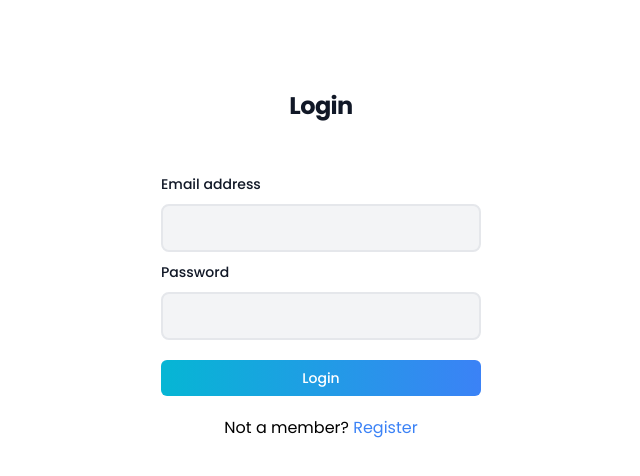
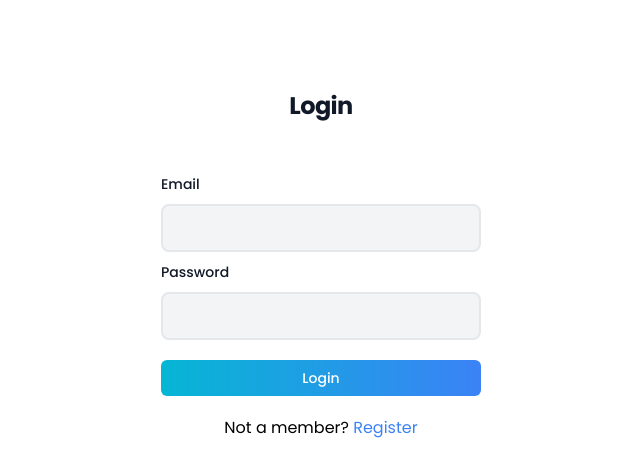
Before and after one commit to detrujamilan/e-commerce, a React (Create React App) app: page / in a window 1280 px wide. Shown: the top 476 px of the page, without its empty margins (319-959 px from the left). Built offline with nearby package versions, Linux system fonts and the light colour scheme.

Commit message:
forms flow change

```diff
--- a/src/App.js
+++ b/src/App.js
@@ -3,7 +3,7 @@ import Header from "./common/Header/Header";
 import DashBoard from "./components/Screens/DahsBoard/DashBoard";
 import Signup from "./components/Screens/SignUp/Signup";
 import Login from "./components/Screens/Login/Login";
-import PageNotFound from "./common/NotFound/PageNotFound";
+import PageNotFound from "./common/PageNotFound/PageNotFound";
 
 function App() {
   return (
--- /dev/null
+++ b/src/common/Forms/Forms.js
@@ -0,0 +1,47 @@
+import React from "react";
+import { InputFiled } from "../Inputs/InputFiled";
+
+const Forms = ({
+  pagetitle,
+  EmailLabel,
+  PasswordLabel,
+  passwordInput,
+  emailInput,
+  ButtonField,
+  pageDescription,
+  ButtonFieldLogin
+}) => {
+  return (
+    <div>
+      <div className="flex min-h-full flex-col justify-center px-6 py-12 lg:px-8">
+        <div className="sm:mx-auto sm:w-full sm:max-w-sm">
+          <h2 className="mt-10 text-center text-2xl font-bold leading-9 tracking-tight text-gray-900">
+            {pagetitle}
+          </h2>
+        </div>
+
+        <div className="mt-10 flex justify-center flex-col items-center ">
+          <div>
+            <div className="mt-2">
+              <label className="block text-sm font-medium leading-6 text-gray-900">
+                {EmailLabel}
+              </label>
+              <div className="mt-2">{emailInput}</div>
+            </div>
+            <div className="mt-2">
+              <label className="block text-sm font-medium leading-6 text-gray-900">
+                {PasswordLabel}
+              </label>
+              <div className="mt-2">{passwordInput}</div>
+            </div>
+            {ButtonField}
+            {ButtonFieldLogin}
+          </div>
+          {pageDescription}
+        </div>
+      </div>
+    </div>
+  );
+};
+
+export default Forms;
--- /dev/null
+++ b/src/common/dummyData/DummyData.js
@@ -0,0 +1,15 @@
+import saree from "../../assets/images/1.jpg";
+import saree2 from "../../assets/images/2.jpg";
+import saree3 from "../../assets/images/3.jpg";
+
+export const Images = [
+  {
+    image: saree,
+  },
+  {
+    image: saree2,
+  },
+  {
+    image: saree3,
+  },
+];
--- a/src/components/Screens/DahsBoard/Carousel.js
+++ b/src/components/Screens/DahsBoard/Carousel.js
@@ -1,7 +1,7 @@
 import React from "react";
 import AliceCarousel from "react-alice-carousel";
 import "react-alice-carousel/lib/alice-carousel.css";
-import { Images } from "../../../dummyData/DummyData";
+import { Images } from "../../../common/dummyData/DummyData";
 
 const Carousel = () => {
   const items = Images.map((img) => (
--- a/src/components/Screens/Login/Login.js
+++ b/src/components/Screens/Login/Login.js
@@ -2,72 +2,67 @@ import React, { useState } from "react";
 import { InputFiled } from "../../../common/Inputs/InputFiled";
 import ButtonField from "../../../common/Buttons/ButtonField";
 import { useNavigate } from "react-router-dom";
+import Forms from "../../../common/Forms/Forms";
+import { ToastContainer, toast } from "react-toastify";
 
 const Login = () => {
   const [email, setEmail] = useState("");
   const [password, setPassword] = useState("");
   const navigate = useNavigate();
+
+  const handlLogin = () => {
+    if (!email || !password) {
+      toast.warning("Please required all fields");
+      return;
+    }
+  };
   return (
-    <div className="flex min-h-full flex-col justify-center px-6 py-12 lg:px-8">
-      <div className="sm:mx-auto sm:w-full sm:max-w-sm">
-        <h2 className="mt-10 text-center text-2xl font-bold leading-9 tracking-tight text-gray-900">
-          Login
-        </h2>
-      </div>
-
-      <div className="mt-10 flex justify-center flex-col items-center ">
-        <div>
-          <div className="mt-2">
-            <label className="block text-sm font-medium leading-6 text-gray-900">
-              Email address
-            </label>
-            <div className="mt-2">
+    <>
+      <ToastContainer />
+      <Forms
+        pagetitle={"Login"}
+        EmailLabel={"Email"}
+        emailInput={
           <InputFiled
-                className="w-[20rem] "
             value={email}
             type="email"
+            className="w-[20rem] "
             onChange={(e) => {
               setEmail(e.target.value);
             }}
           />
-            </div>
-          </div>
-          <div className="mt-2">
-            <label className="block text-sm font-medium leading-6 text-gray-900">
-              Password
-            </label>
-            <div className="mt-2">
+        }
+        PasswordLabel={"Password"}
+        passwordInput={
           <InputFiled
             value={password}
+            type="password"
             className="w-[20rem] "
-                type="password"
             onChange={(e) => {
               setPassword(e.target.value);
             }}
           />
-            </div>
-          </div>
+        }
+        ButtonField={
           <ButtonField
-            className="mt-5 w-full"
             title={"Login"}
-            onclick={() => {
-              console.log("hello");
-            }}
+            className="w-full mt-5"
+            onclick={handlLogin}
           />
-        </div>
+        }
+        pageDescription={
           <p className="mt-5">
             Not a member?
             <span
               className="text-blue-500 cursor-pointer"
-            onClick={() => {
-              navigate("/signup");
-            }}
+              onClick={() => navigate("/signup")}
             >
               &nbsp;Register
             </span>
           </p>
-      </div>
-    </div>
+        }
+      />
+    </>
   );
 };
 
--- a/src/components/Screens/SignUp/Signup.js
+++ b/src/components/Screens/SignUp/Signup.js
@@ -2,41 +2,38 @@ import React, { useState } from "react";
 import { InputFiled } from "../../../common/Inputs/InputFiled";
 import ButtonField from "../../../common/Buttons/ButtonField";
 import { useNavigate } from "react-router-dom";
+import Forms from "../../../common/Forms/Forms";
+import { ToastContainer, toast } from "react-toastify";
 
 const Signup = () => {
   const [email, setEmail] = useState("");
   const [password, setPassword] = useState("");
   const navigate = useNavigate();
+
+  const handleSignup = () => {
+    if (!email || !password) {
+      toast.warning("Please required all fields");
+      return;
+    }
+  };
   return (
-    <div className="flex min-h-full flex-col justify-center px-6 py-12 lg:px-8">
-      <div className="sm:mx-auto sm:w-full sm:max-w-sm">
-        <h2 className="mt-10 text-center text-2xl font-bold leading-9 tracking-tight text-gray-900">
-          Sign in to your account
-        </h2>
-      </div>
-
-      <div className="mt-10 flex justify-center flex-col items-center ">
-        <div className="">
-          <div className="mt-2">
-            <label className="block text-sm font-medium leading-6 text-gray-900">
-              Email address
-            </label>
-            <div className="mt-2">
+    <>
+      <ToastContainer />
+      <Forms
+        pagetitle={"Sign in to your account"}
+        EmailLabel={"Email Address"}
+        emailInput={
           <InputFiled
-                className="w-[20rem] "
             value={email}
             type="email"
+            className="w-[20rem] "
             onChange={(e) => {
               setEmail(e.target.value);
             }}
           />
-            </div>
-          </div>
-          <div className="mt-2">
-            <label className="block text-sm font-medium leading-6 text-gray-900">
-              Password
-            </label>
-            <div className="mt-2">
+        }
+        PasswordLabel={"Password"}
+        passwordInput={
           <InputFiled
             value={password}
             type="password"
@@ -45,25 +42,25 @@ const Signup = () => {
               setPassword(e.target.value);
             }}
           />
-            </div>
-          </div>
+        }
+        ButtonField={
           <ButtonField
-            className="mt-5 w-full"
             title={"Sign Up"}
-            onclick={() => {
-              console.log("hello");
-            }}
+            className="w-full mt-5"
+            onclick={handleSignup}
           />
+        }
+        ButtonFieldLogin={
           <ButtonField
-            className="mt-5 w-full"
             title={"Login"}
+            className="w-full mt-5"
             onclick={() => {
               navigate("/");
             }}
           />
-        </div>
-      </div>
-    </div>
+        }
+      />
+    </>
   );
 };
 
--- a/src/dummyData/DummyData.js
+++ /dev/null
@@ -1,15 +0,0 @@
-import saree from "../assets/images/1.jpg";
-import saree2 from "../assets/images/2.jpg";
-import saree3 from "../assets/images/3.jpg";
-
-export const Images = [
-  {
-    image: saree,
-  },
-  {
-    image: saree2,
-  },
-  {
-    image: saree3,
-  },
-];
```
Also changed, not shown: src/common/PageNotFound/PageNotFound.js (renamed from src/common/NotFound/PageNotFound.js). Lines whose indentation alone changed are shown as unchanged.
